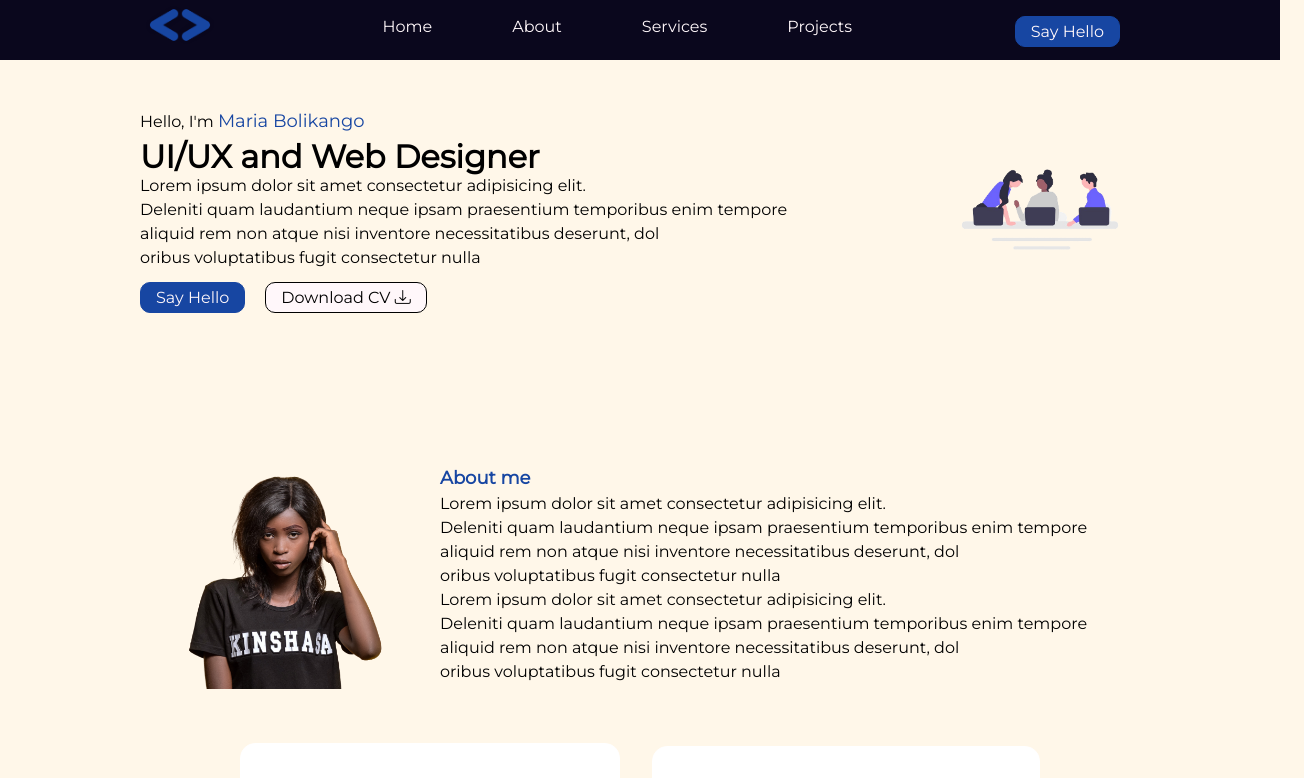
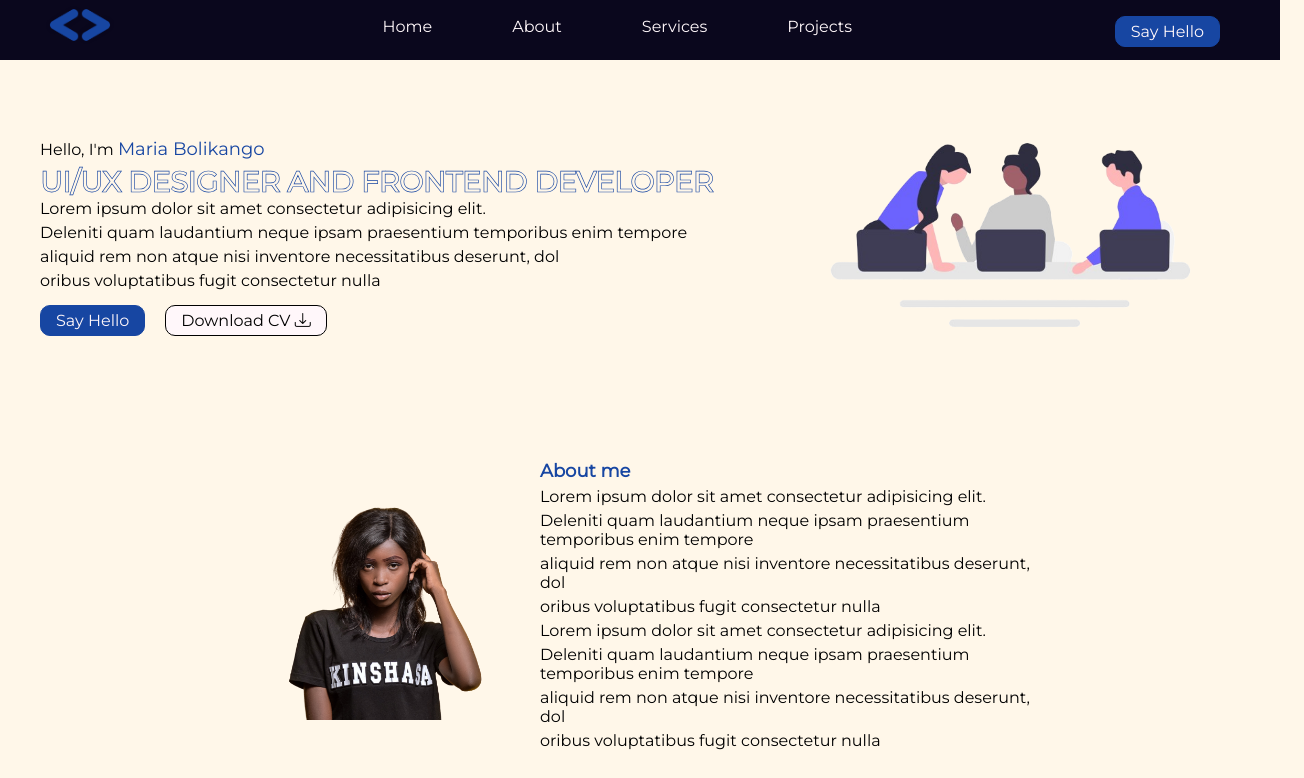
Before and after one commit to mariabolikango/porfoliowebsite, a plain HTML site: page index.html in a window 1280 px wide. Shown: the top 778 px of the page, 1304 px wide, since content can reach past the window. Drawn offline with nearby package versions, Linux system fonts and the light colour scheme.

Commit message:
animation

```diff
--- a/css/style.css
+++ b/css/style.css
@@ -12,7 +12,7 @@ body{
     background: #fff7e9;
 }
 .container{
-    width: 1000px;
+    width: 1200px;
     margin: 0 auto ;
 }
 .section_header{
@@ -24,7 +24,6 @@ body{
     height: 60px;
 }
 .navbar{
-
     display: flex;
     justify-content: space-between;
 
@@ -75,6 +74,36 @@ body{
     background: #1746a2;
     border: #1746a2;
 }
+h1{
+    position: relative;
+    color: #fff7e9;
+    font-size: 2.2vw;
+    -webkit-text-stroke: 0.05vw #1746a2;
+    text-transform: uppercase;
+
+}
+h1::before{
+    content:  attr(data-text);
+    position: absolute;
+    top: 0;
+    left: 0;
+    width: 0;
+    height: 100%;
+    color: #1746a2;
+    -webkit-text-stroke: 0vw #1746a2;
+    overflow: hidden;
+    animation: animate 5s linear infinite;
+}
+@keyframes animate{
+    0%,10%,100%
+    {
+        width: 0%;
+    }
+     70%,90%
+    {
+        width: 100%;
+    }
+}
 
 p, h2, h3, h4{
     margin-bottom: 5px;
@@ -105,7 +134,7 @@ p, h2, h3, h4{
 .section_about .container{
     display: flex;
     align-items: center;
-    width: 1000px;
+    width: 800px;
     margin: 0 auto;
     margin-bottom: 50px;
 
--- a/index.html
+++ b/index.html
@@ -38,7 +38,7 @@
         <div class="container">
             <div class="bloc_item">
                 <p>Hello, I'm <span class="name">Maria Bolikango</span></p>
-                <h1>UI/UX and Web Designer</h1>
+                <h1 data-text=" UI/UX Designer and Frontend Developer ">UI/UX Designer and Frontend Developer</h1>
                 <p>Lorem ipsum dolor sit amet consectetur adipisicing elit.</p>
                 <p>Deleniti quam laudantium neque ipsam praesentium temporibus enim tempore</p>
                 <p>aliquid rem non atque nisi inventore necessitatibus deserunt, dol</p>
@@ -51,9 +51,7 @@
             </div>
             <div class="bloc_item">
                     <div class="card">
-                        <img src="images/photo1.png" width="200" alt="photo">
-
-
+                        <img src="images/photo1.png"   height="250" alt="photo">
                     </div>
 
             </div>
```
